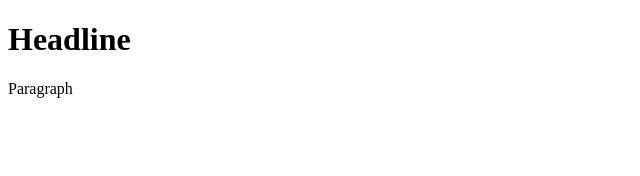
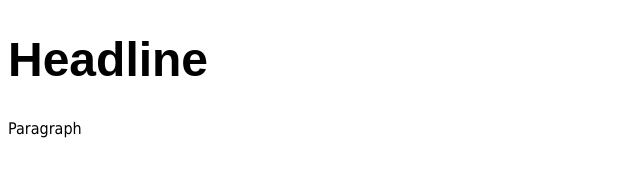
Before and after one commit to asmithpv/gittestallison, a plain HTML site: page index.html in a window 1280 px wide. Shown: the whole page, without its empty margins (0-640 px from the left). Drawn offline with Linux system fonts and the light colour scheme.

Commit message:
Added and linked CSS stylesheet

```diff
--- /dev/null
+++ b/css/style.css
@@ -0,0 +1,5 @@
+@charset "utf-8";
+/* CSS Document */
+
+h1 { font-family: Arial, Helvetica, sans-serif; font-size: 3em; }
+p { font-family: Tahoma, Geneva, sans-serif; font-size: 1em; }
--- a/index.html
+++ b/index.html
@@ -3,6 +3,7 @@
 <head>
 <meta charset="utf-8">
 <title>Untitled Document</title>
+<link href="css/style.css" rel="stylesheet" type="text/css">
 </head>
 
 <body>
```
